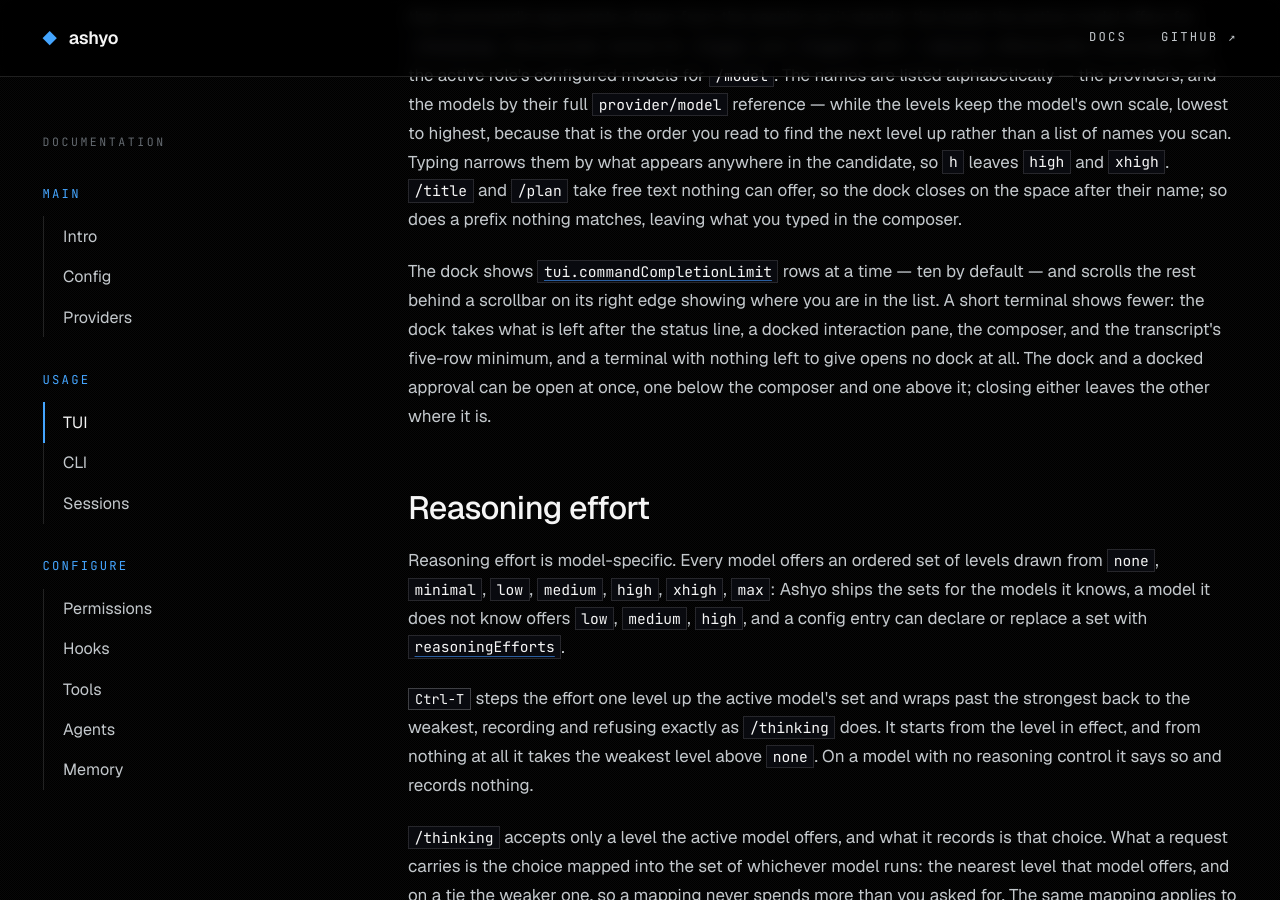
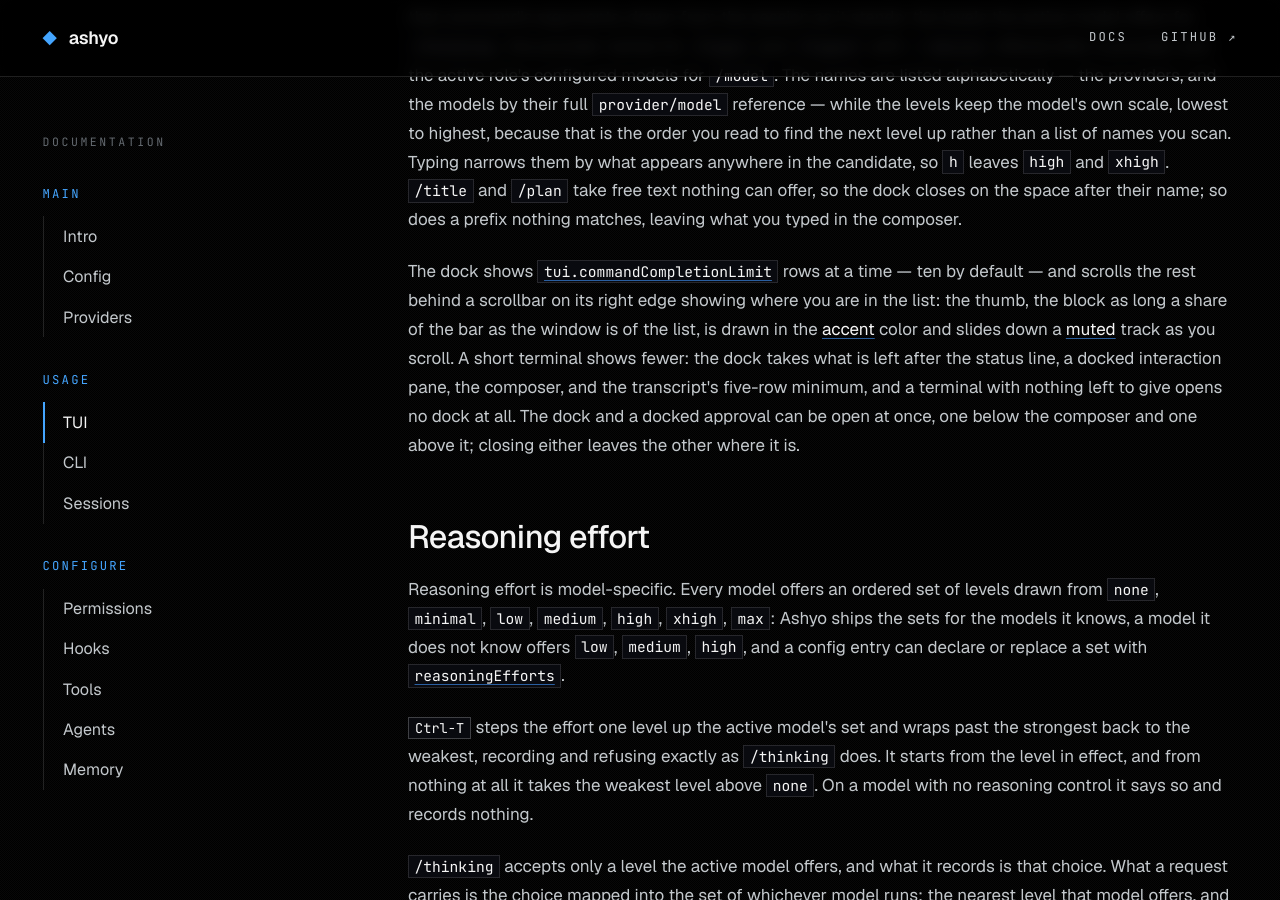
Before and after one commit to ashyo-ai/ashyo-ai.github.io, a Jekyll site: the page built from tui.html, in a window 1280 px wide and 900 px high, scrolled down 5886 px. Built offline with Jekyll 4.4.1, drawn with Linux system fonts in a browser that asks for light colours; some of the changed text lies outside the part shown.

Commit message:
Say the scrollbar's thumb is accent and its track muted
The palette table credited `muted` with the whole dock scrollbar. The thumb
now takes the accent, so the table splits the bar in two and the completion
section says which part is which and what it tells you.

```diff
--- a/tui.html
+++ b/tui.html
@@ -79,7 +79,7 @@ title: TUI
 <dt><kbd>Esc</kbd></dt><dd>Close the dock and nothing else. What you typed stays in the composer.</dd>
 </dl>
 <p>Once a command's name is complete and followed by a space — typed, or added by <kbd>Tab</kbd> — the dock lists that command's arguments, drawn from the session as it stands: the levels the active model offers for <code>/thinking</code>, the provider names for <code>/login</code> and <code>/logout</code> with <code>--device</code> offered after a provider, and the active role's configured models for <code>/model</code>. The names are listed alphabetically — the providers, and the models by their full <code>provider/model</code> reference — while the levels keep the model's own scale, lowest to highest, because that is the order you read to find the next level up rather than a list of names you scan. Typing narrows them by what appears anywhere in the candidate, so <code>h</code> leaves <code>high</code> and <code>xhigh</code>. <code>/title</code> and <code>/plan</code> take free text nothing can offer, so the dock closes on the space after their name; so does a prefix nothing matches, leaving what you typed in the composer.</p>
-<p>The dock shows <a href="config.html#schema"><code>tui.commandCompletionLimit</code></a> rows at a time — ten by default — and scrolls the rest behind a scrollbar on its right edge showing where you are in the list. A short terminal shows fewer: the dock takes what is left after the status line, a docked interaction pane, the composer, and the transcript's five-row minimum, and a terminal with nothing left to give opens no dock at all. The dock and a docked approval can be open at once, one below the composer and one above it; closing either leaves the other where it is.</p>
+<p>The dock shows <a href="config.html#schema"><code>tui.commandCompletionLimit</code></a> rows at a time — ten by default — and scrolls the rest behind a scrollbar on its right edge showing where you are in the list: the thumb, the block as long a share of the bar as the window is of the list, is drawn in the <a href="#themes">accent</a> color and slides down a <a href="#themes">muted</a> track as you scroll. A short terminal shows fewer: the dock takes what is left after the status line, a docked interaction pane, the composer, and the transcript's five-row minimum, and a terminal with nothing left to give opens no dock at all. The dock and a docked approval can be open at once, one below the composer and one above it; closing either leaves the other where it is.</p>
 
 <h2 id="reasoning-effort">Reasoning effort</h2>
 <p>Reasoning effort is model-specific. Every model offers an ordered set of levels drawn from <code>none</code>, <code>minimal</code>, <code>low</code>, <code>medium</code>, <code>high</code>, <code>xhigh</code>, <code>max</code>: Ashyo ships the sets for the models it knows, a model it does not know offers <code>low</code>, <code>medium</code>, <code>high</code>, and a config entry can declare or replace a set with <a href="config.html#reasoning-effort"><code>reasoningEfforts</code></a>.</p>
@@ -133,9 +133,9 @@ title: TUI
 <table>
 <tr><th>Role</th><th>Drawn in</th></tr>
 <tr><td><code>text</code></td><td>Body text, the composer, the dock's unhighlighted command names, overlay titles, the highlighted row's text in the pickers and the help.</td></tr>
-<tr><td><code>muted</code></td><td>The dock's unhighlighted descriptions, the dock scrollbar, assistant and system turn headers.</td></tr>
+<tr><td><code>muted</code></td><td>The dock's unhighlighted descriptions, the scrollbar's track, assistant and system turn headers.</td></tr>
 <tr><td><code>dim</code></td><td>The status line.</td></tr>
-<tr><td><code>accent</code></td><td>Pane titles, the dock's highlighted row — its marker, its name, and its description — the search prompt.</td></tr>
+<tr><td><code>accent</code></td><td>Pane titles, the dock's highlighted row — its marker, its name, and its description — the scrollbar's thumb, the search prompt.</td></tr>
 <tr><td><code>border</code></td><td>Pane borders, and the composer's edge and settings frame while unfocused.</td></tr>
 <tr><td><code>borderAccent</code></td><td>The composer's edge, the settings frame, and the overlay box while focused.</td></tr>
 <tr><td><code>success</code></td><td>Your own turn headers.</td></tr>
```
